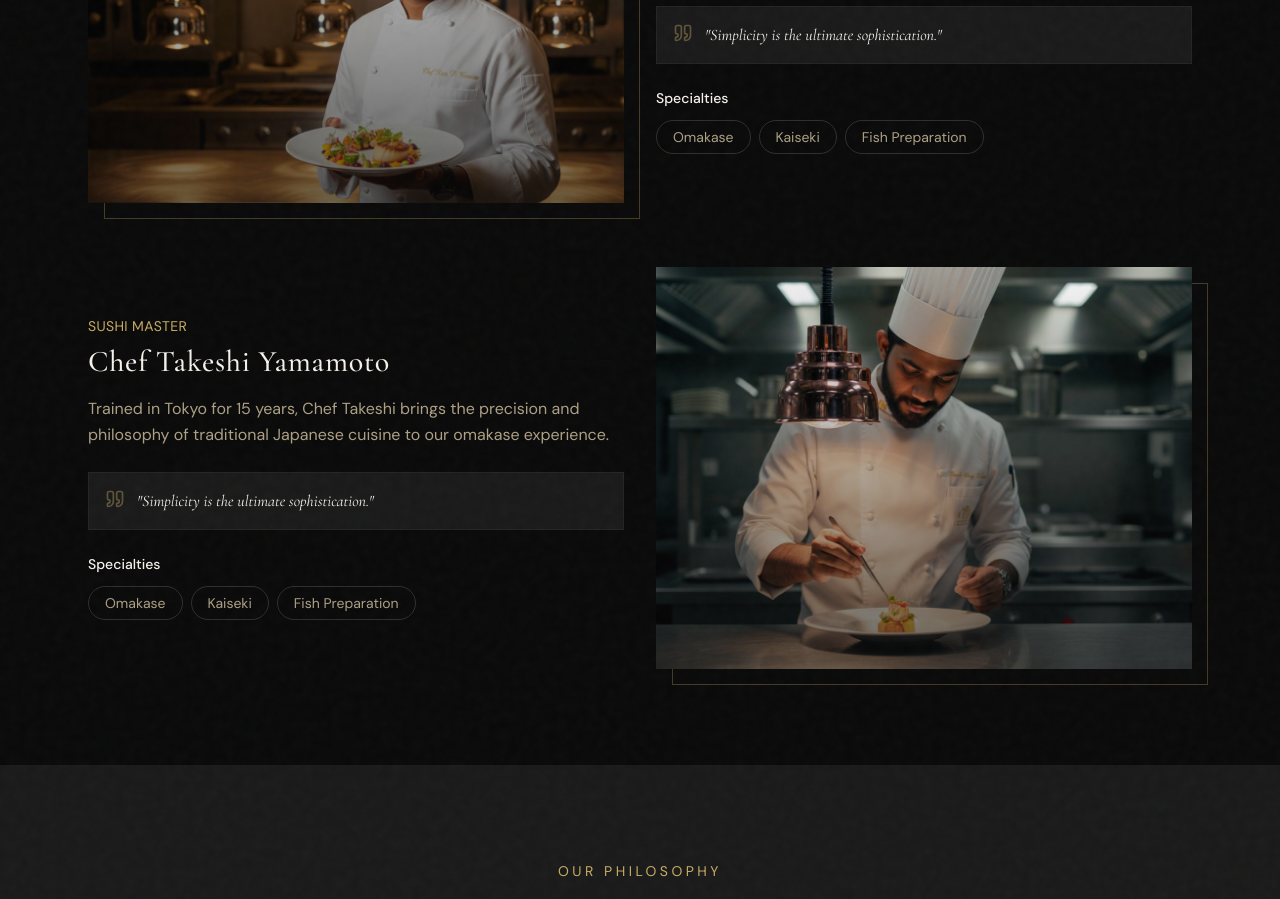
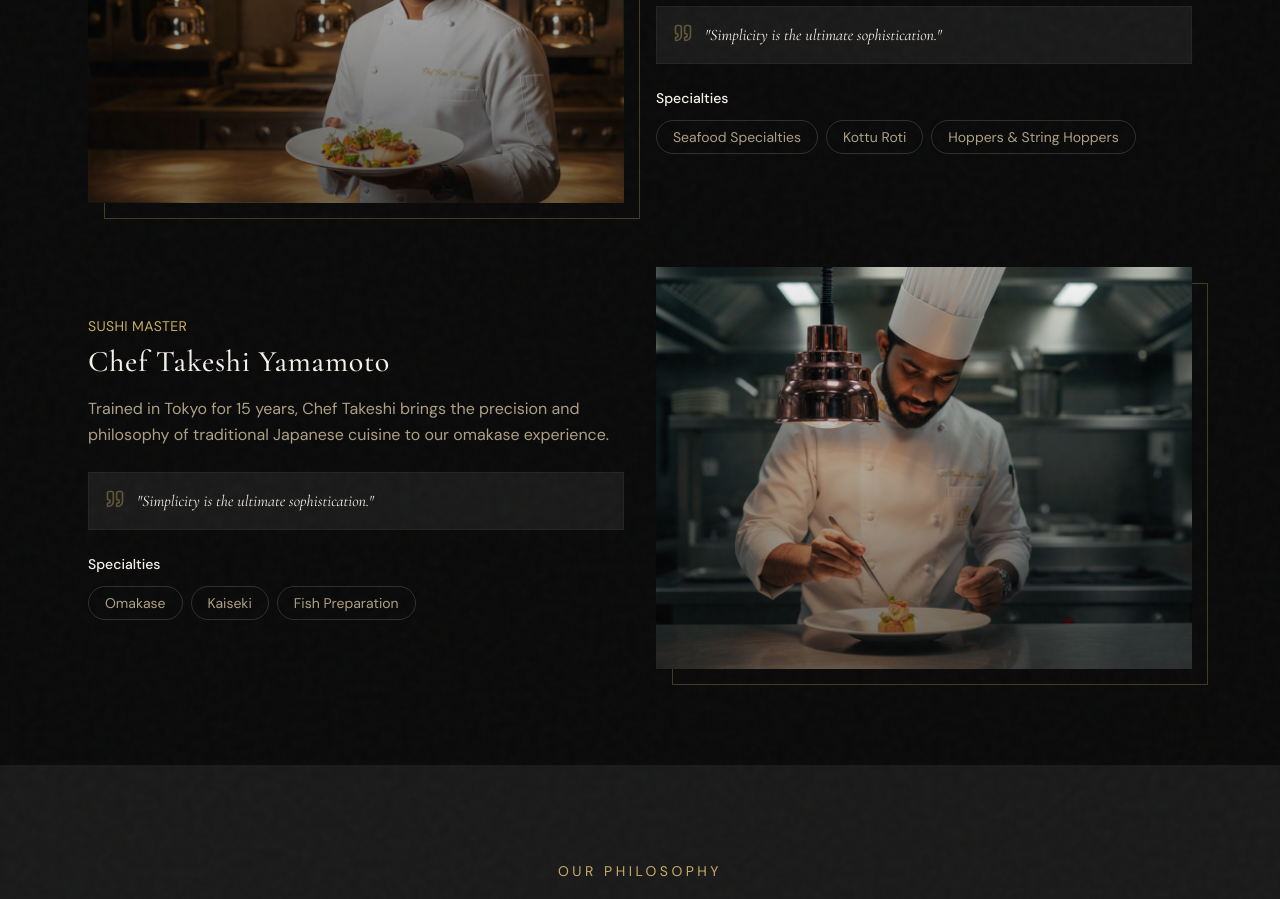
Before and after one commit to JMNaveeth/Lux-Bite, a React (Vite) app: page /our-story in a window 1280 px wide. Shown: the part 2200-3099 px from the top of the page. Built offline with nearby package versions, Linux system fonts and the light colour scheme; no server answers; the HTML template or start-up script is replaced by a standard one.

Commit message:
feat: update specialties for Chef Takeshi Yamamoto to reflect accurate offerings

```diff
--- a/src/pages/OurStory.tsx
+++ b/src/pages/OurStory.tsx
@@ -26,7 +26,7 @@ const chefs = [
     image: '/image1.png',
     bio: 'Trained in Tokyo for 15 years, Chef Takeshi brings the precision and philosophy of traditional Japanese cuisine to our omakase experience.',
     quote: 'Simplicity is the ultimate sophistication.',
-    specialties: ['Omakase', 'Kaiseki', 'Fish Preparation'],
+    specialties: ['Seafood Specialties', 'Kottu Roti', 'Hoppers & String Hoppers'],
   },
   {
     name: 'Chef Takeshi Yamamoto',
```
